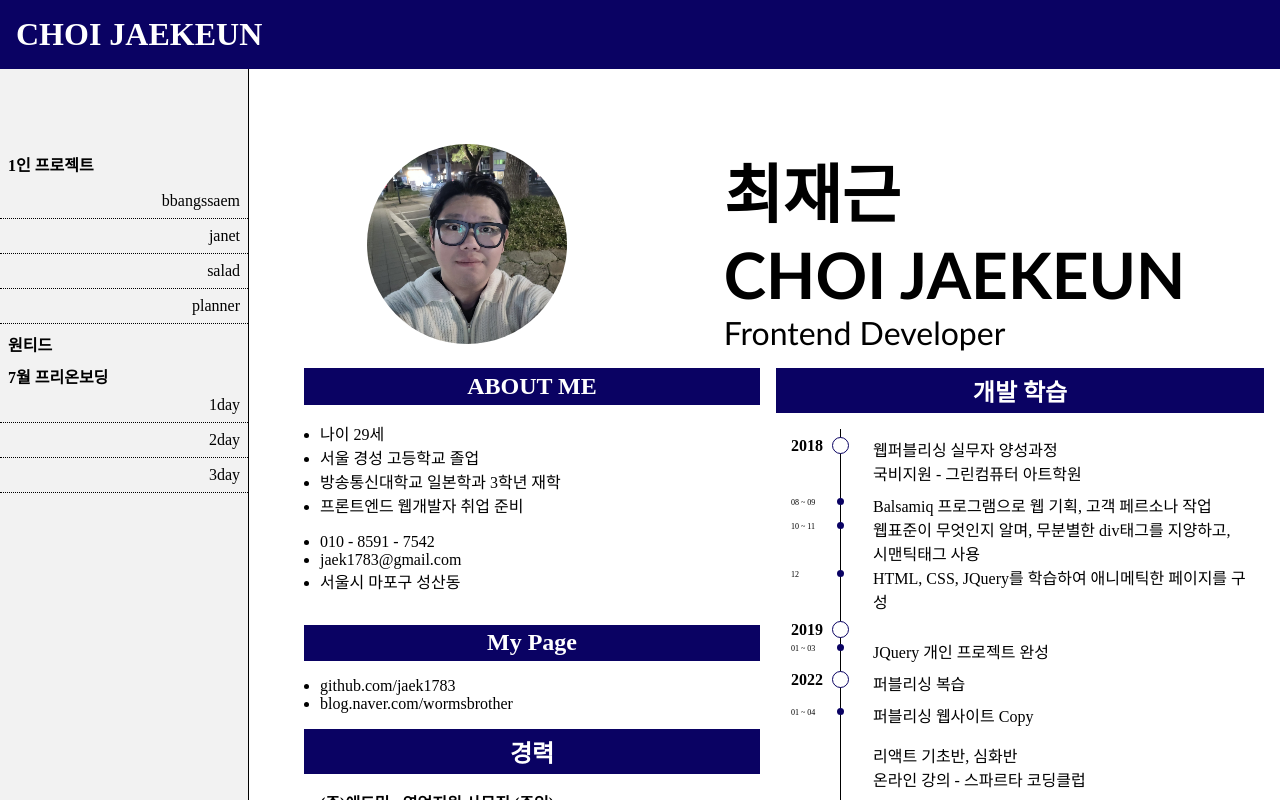
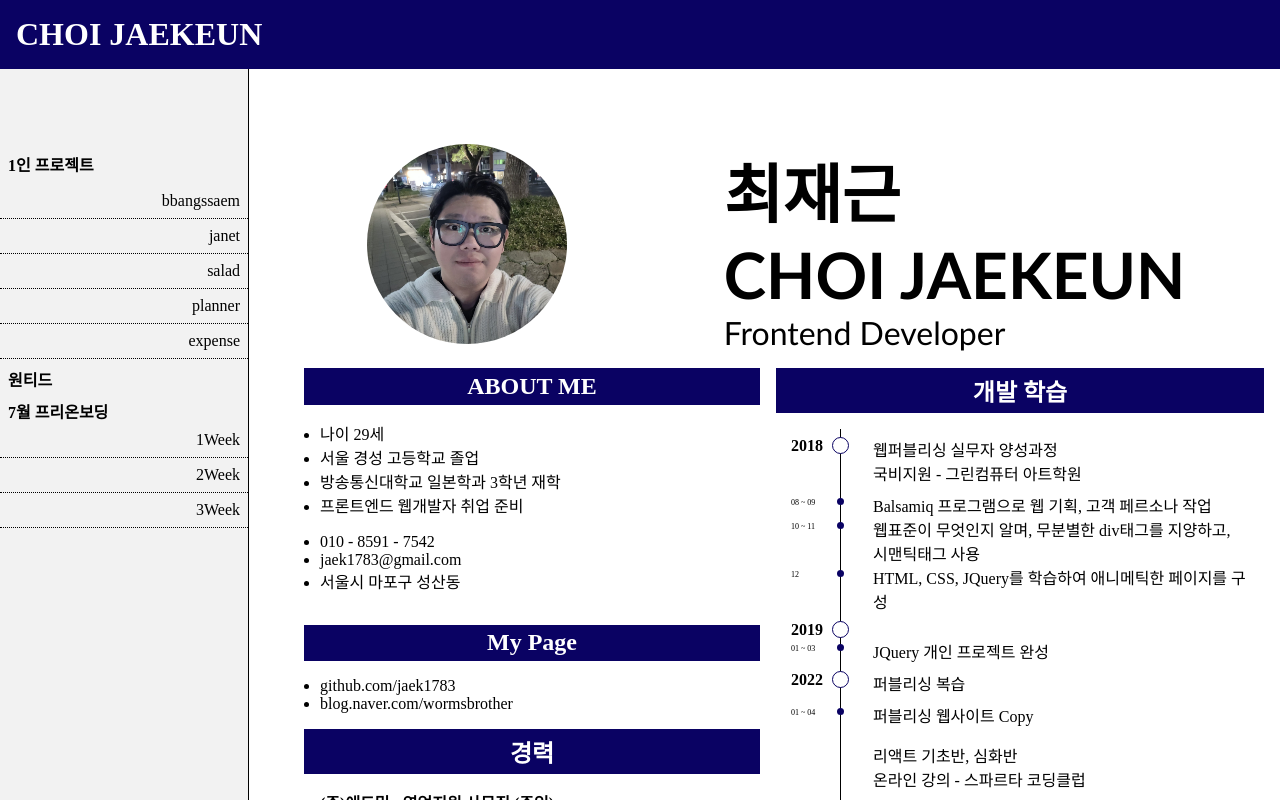
Before and after one commit to Jaek1783/markdown, a Next.js app: page / in a window 1280 px wide. Shown: the top 800 px of the page. Built offline with nearby package versions, Linux system fonts and the light colour scheme.

Commit message:
프로젝트 추가

```diff
--- a/components/aside/aside.tsx
+++ b/components/aside/aside.tsx
@@ -5,15 +5,16 @@ import PreOnBoarding from "./pre-on-boarding";
 import Project from "./project";
 const AsideListComponent = () => {
   const list: { title: string }[] = [
-    { title: "1day" },
-    { title: "2day" },
-    { title: "3day" },
+    { title: "1Week" },
+    { title: "2Week" },
+    { title: "3Week" },
   ];
   const project : {title:string}[] = [
     {title: "bbangssaem"},
     {title: "janet"},
     {title: "salad"},
     {title: "planner"},
+    {title: "expense"},
   ]
 
   const router = useRouter();
--- a/components/aside/pre-on-boarding.tsx
+++ b/components/aside/pre-on-boarding.tsx
@@ -5,8 +5,8 @@ const PreOnBoarding = ({list, activeTitle})=>{
         <span>7월 프리온보딩</span>
         <ol>
             {list.map((l, index) => (
-                <li key={index} className={activeTitle === l.title ? "active" : ""}>
-                <Link href={l.title}>{l.title}</Link>
+                <li key={index}>
+                <Link href={l.title} className={activeTitle === l.title ? "active" : ""}>{l.title}</Link>
                 </li>
                 ))}
       </ol>
```
Also changed, not shown: __posts/expense.md (added, +18 -0 lines), __posts/1Week.md (renamed from __posts/1day.md), __posts/2Week.md (renamed from __posts/2day.md), __posts/3Week.md (renamed from __posts/3day.md).
